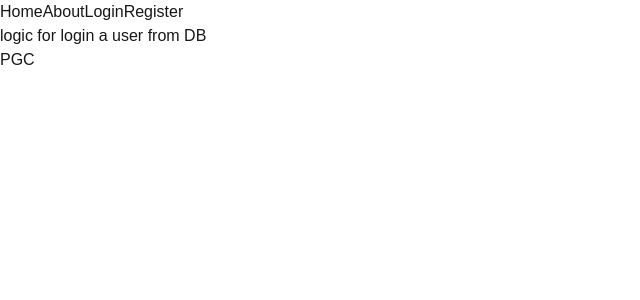
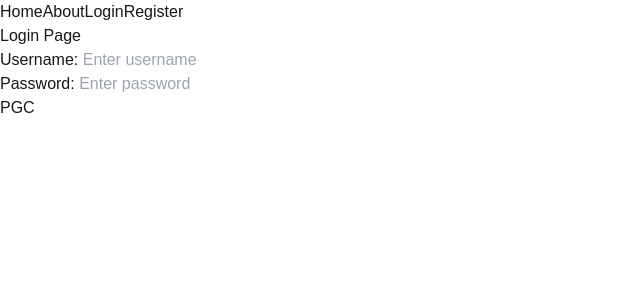
Before and after one commit to AsherHoltham/MongoDB_PGC_Backend, a Next.js app in the folder pgc/: page /login in a window 1280 px wide. Shown: the top 300 px of the page, without its empty margins (0-640 px from the left). Built offline with nearby package versions, Linux system fonts and the light colour scheme.

Commit message:
Login Form added first func

```diff
--- a/pgc/src/app/(auth)/login/page.tsx
+++ b/pgc/src/app/(auth)/login/page.tsx
@@ -1,3 +1,12 @@
+import { LoginForm } from "../../components/login_form";
+
 export default function Login() {
-    return <h1>logic for login a user from DB</h1>;
+    return (
+    <div>
+        <main>
+            <h1>Login Page</h1>
+            <LoginForm />
+        </main>
+    </div>
+    );
 }
--- a/pgc/src/app/components/greet.tsx
+++ /dev/null
@@ -1,4 +0,0 @@
-export const Greet = () => { // server component
-    console.log("Greet component");
-    return <h1>Greet Component</h1>;
-}
--- /dev/null
+++ b/pgc/src/app/components/login_form.tsx
@@ -0,0 +1,16 @@
+"use client"
+export const LoginForm = () => {
+    console.log("Login Form Component")
+    return (
+        <div>
+            <form>
+                <label>Username: </label>
+                <input type="text" id="username" name="username" required  placeholder="Enter username" ></input>
+            </form>
+            <form>
+                <label>Password: </label>
+                <input type="text" id="password" name="password" required  placeholder="Enter password" ></input>
+            </form>
+        </div>
+    );
+}
--- a/pgc/src/app/trips/[id]/route.ts
+++ /dev/null
@@ -1,9 +0,0 @@
-import { trips } from "../route"; //dynamic route handler
-
-export async function GET(request: Request,
-    { params }: { params: { "id": string } }
-) {
-    const { id } = await params;
-    const trip = trips.find((trip) => trip.id === parseInt(id));
-    return Response.json(trip);
-}
--- a/pgc/src/app/trips/route.ts
+++ /dev/null
@@ -1,20 +0,0 @@
-export const trips = [
-    { id: 1, location: "France" },
-    { id: 2, location: "London" },
-]; // we should use DB instead of in-memory array
-
-export async function GET() {
-    return Response.json(trips);
-}
-export async function POST(request: Request) {
-    const trip = await request.json();
-    const newTrip = {
-        id: trips.length + 1,
-        location: trip.location,
-    };
-    trips.push(newTrip);
-    return new Response(JSON.stringify(newTrip), {
-        headers: { "Content-Type": "application/json", },
-        status: 201,
-    });
-}
--- a/pgc/src/app/users/[id]/page.tsx
+++ /dev/null
@@ -1,4 +0,0 @@
-export default async function User({ params } : { params: { id: string } }) {
-    const { id } = await params;
-    return <h1>User: { id }</h1>;
-}
```
Also changed, not shown: pgc/src/app/components/counter.tsx (deleted, +0 -11 lines), pgc/src/app/page.tsx (+0 -7 lines), pgc/src/app/users/[id]/layout.tsx (deleted, +0 -10 lines).
